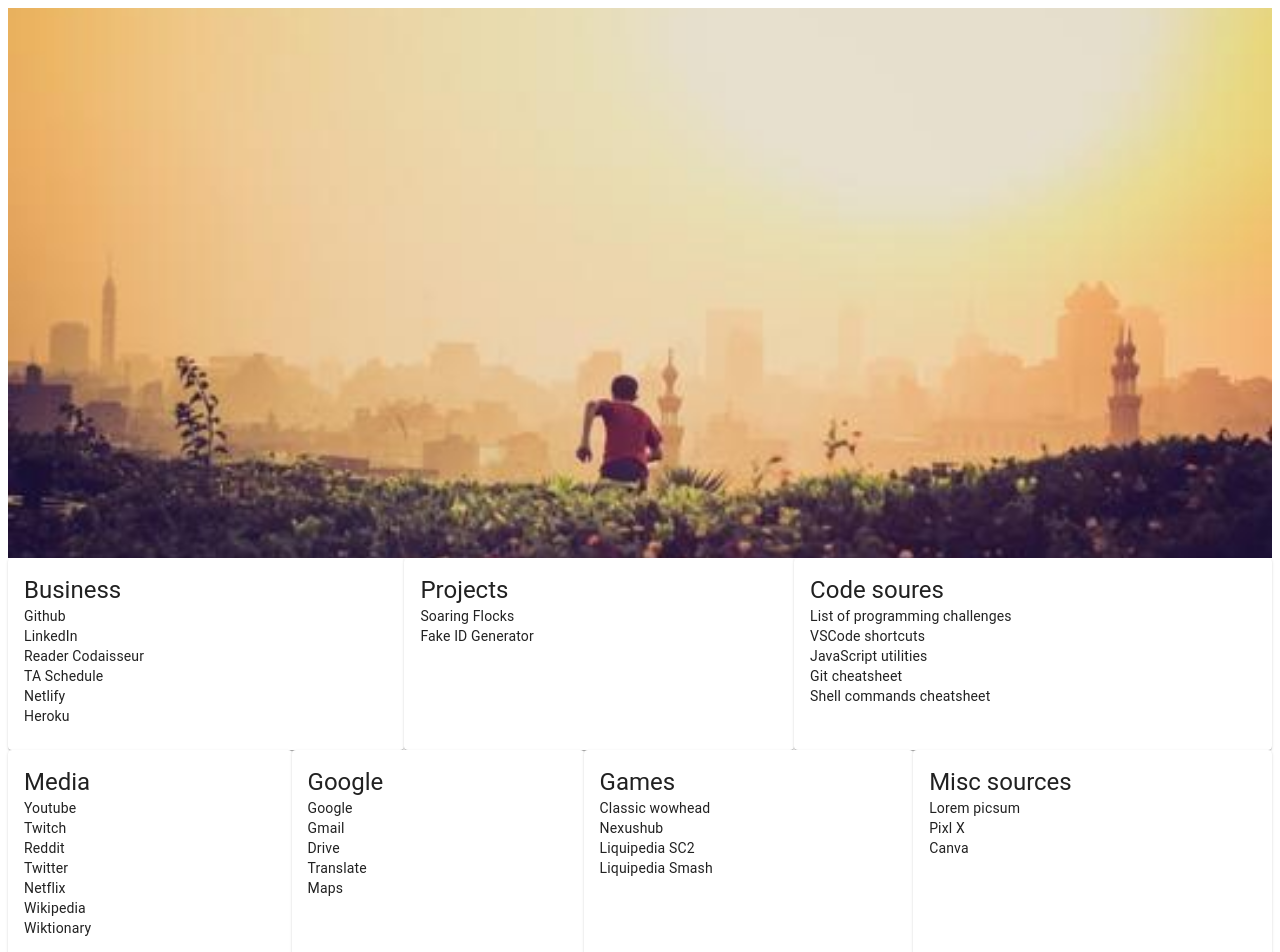
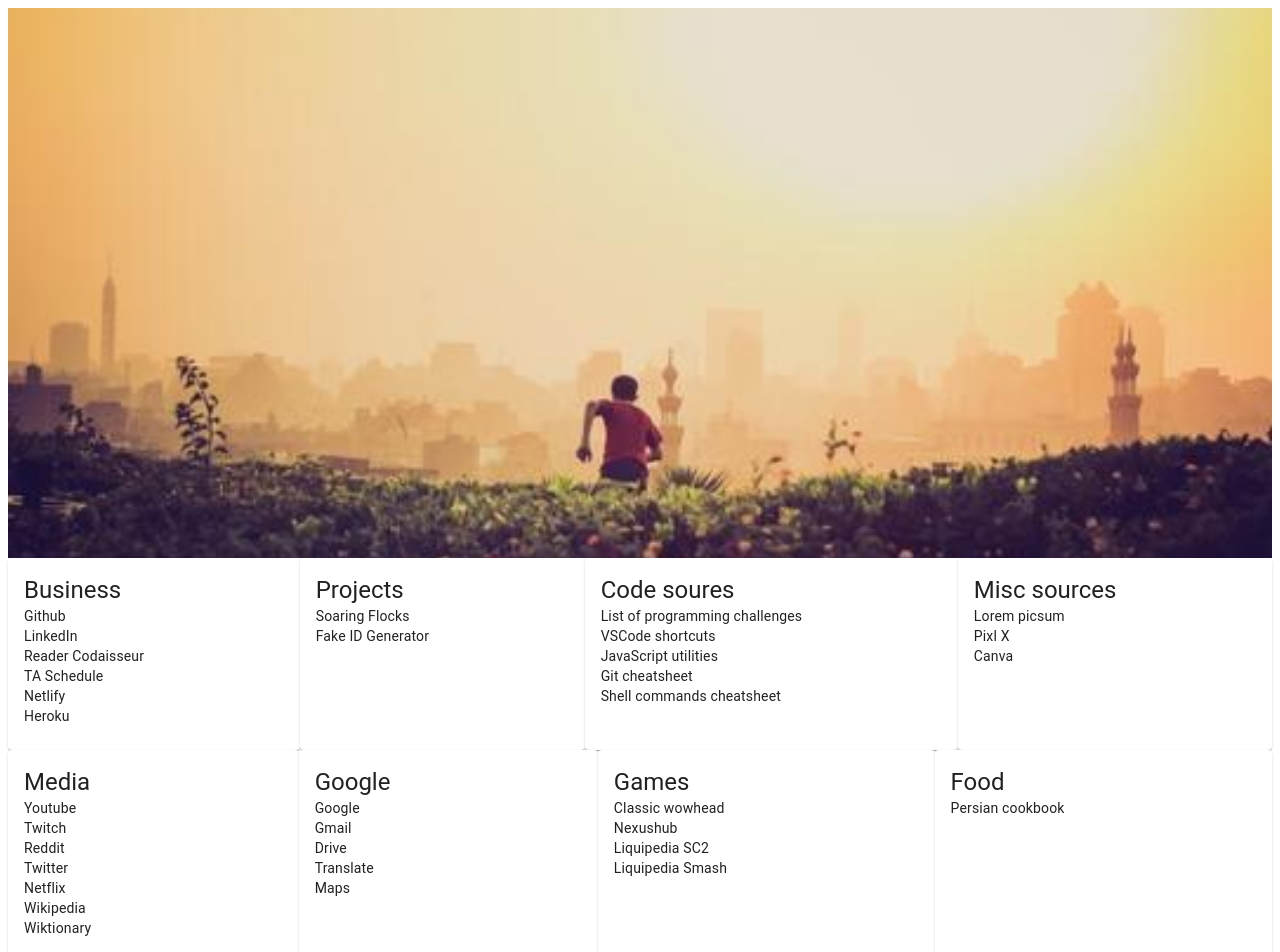
Before and after one commit to Djimovanberlo/homepage, a React (Create React App) app: page / in a window 1280 px wide. Shown: the top 952 px of the page. Built offline with nearby package versions, Linux system fonts and the light colour scheme.

Commit message:
reorganized cards to BookMarkComponent

```diff
--- a/src/App.js
+++ b/src/App.js
@@ -6,6 +6,7 @@ import { CardMedia, Box } from "@material-ui/core";
 
 import { cardData1, cardData2 } from "./data/cardData";
 import CardComponent from "./components/CardComponent";
+import BookMarkComponent from "./components/BookMarkComponent";
 import testImg from "./images/testImg.jpg";
 
 // 1. kolommen, cards
@@ -42,33 +43,7 @@ function App() {
           justify="space-evenly"
           alignitems="stretch"
         >
-          {cardData1.map((card) => {
-            return (
-              <CardComponent
-                md={4}
-                key={card.id}
-                title={card.title}
-                links={card.links}
-              />
-            );
-          })}
-        </Grid>
-        <Grid
-          container
-          direction="row"
-          justify="space-evenly"
-          alignitems="stretch"
-        >
-          {" "}
-          {cardData2.map((card) => {
-            return (
-              <CardComponent
-                key={card.id}
-                title={card.title}
-                links={card.links}
-              />
-            );
-          })}
+          <BookMarkComponent />
         </Grid>
       </Grid>
     </div>
--- /dev/null
+++ b/src/components/BookMarkComponent.js
@@ -0,0 +1,57 @@
+import React from "react";
+import Grid from "@material-ui/core/Grid";
+import { makeStyles } from "@material-ui/core/styles";
+import Card from "@material-ui/core/Card";
+import { CardMedia, Box } from "@material-ui/core";
+
+import { cardData1, cardData2 } from "../data/cardData";
+import { cardStyles } from "../styles/styles";
+import CardComponent from "./CardComponent";
+
+const BookMarkComponent = () => {
+  const useStyles = makeStyles(cardStyles);
+  const classes = useStyles();
+
+  return (
+    <div className={classes.root}>
+      <Grid container>
+        <Grid
+          container
+          direction="row"
+          justify="space-evenly"
+          alignitems="stretch"
+        >
+          {cardData1.map((card) => {
+            return (
+              <CardComponent
+                md={4}
+                key={card.id}
+                title={card.title}
+                links={card.links}
+              />
+            );
+          })}
+        </Grid>
+        <Grid
+          container
+          direction="row"
+          justify="space-evenly"
+          alignitems="stretch"
+        >
+          {" "}
+          {cardData2.map((card) => {
+            return (
+              <CardComponent
+                key={card.id}
+                title={card.title}
+                links={card.links}
+              />
+            );
+          })}
+        </Grid>
+      </Grid>
+    </div>
+  );
+};
+
+export default BookMarkComponent;
--- a/src/components/CardComponent.js
+++ b/src/components/CardComponent.js
@@ -7,7 +7,7 @@ import Button from "@material-ui/core/Button";
 import Typography from "@material-ui/core/Typography";
 import Link from "@material-ui/core/Link";
 
-import { cardStyles } from "../styles";
+import { cardStyles } from "../styles/styles";
 
 const CardComponent = (props) => {
   const useStyles = makeStyles(cardStyles);
--- a/src/data/cardData.js
+++ b/src/data/cardData.js
@@ -2,10 +2,11 @@ import {
   businessArray,
   projectsArray,
   codeSourcesArray,
+  miscSourcesArray,
   mediaArray,
   googleArray,
   gamesArray,
-  miscSourcesArray,
+  foodArray,
 } from "./linkData";
 
 export const cardData1 = [
@@ -16,6 +17,7 @@ export const cardData1 = [
   },
   { id: 2, title: "Projects", links: projectsArray },
   { id: 3, title: "Code soures", links: codeSourcesArray },
+  { id: 4, title: "Misc sources", links: miscSourcesArray },
 ];
 
 export const cardData2 = [
@@ -26,5 +28,5 @@ export const cardData2 = [
   },
   { id: 2, title: "Google", links: googleArray },
   { id: 3, title: "Games", links: gamesArray },
-  { id: 4, title: "Misc sources", links: miscSourcesArray },
+  { id: 4, title: "Food", links: foodArray },
 ];
--- a/src/data/linkData.js
+++ b/src/data/linkData.js
@@ -71,6 +71,16 @@ export const codeSourcesArray = [
   },
 ];
 
+export const miscSourcesArray = [
+  { id: 1, name: "Lorem picsum", link: "https://picsum.photos/" },
+  { id: 2, name: "Pixl X", link: "https://picsum.photos/" },
+  {
+    id: 3,
+    name: "Canva",
+    link: "https://www.canva.com/",
+  },
+];
+
 export const mediaArray = [
   {
     id: 1,
@@ -136,12 +146,11 @@ export const gamesArray = [
   },
 ];
 
-export const miscSourcesArray = [
-  { id: 1, name: "Lorem picsum", link: "https://picsum.photos/" },
-  { id: 2, name: "Pixl X", link: "https://picsum.photos/" },
+export const foodArray = [
   {
-    id: 3,
-    name: "Canva",
-    link: "https://www.canva.com/",
+    id: 1,
+    name: "Persian cookbook",
+    link:
+      "file:///home/djimo/Downloads/Persiana__Recipes_from_the_Middle_East_n_b_-_Sabrina_Ghayour.pdf",
   },
 ];
```
Also changed, not shown: src/styles/styles.js (renamed from src/styles.js).
